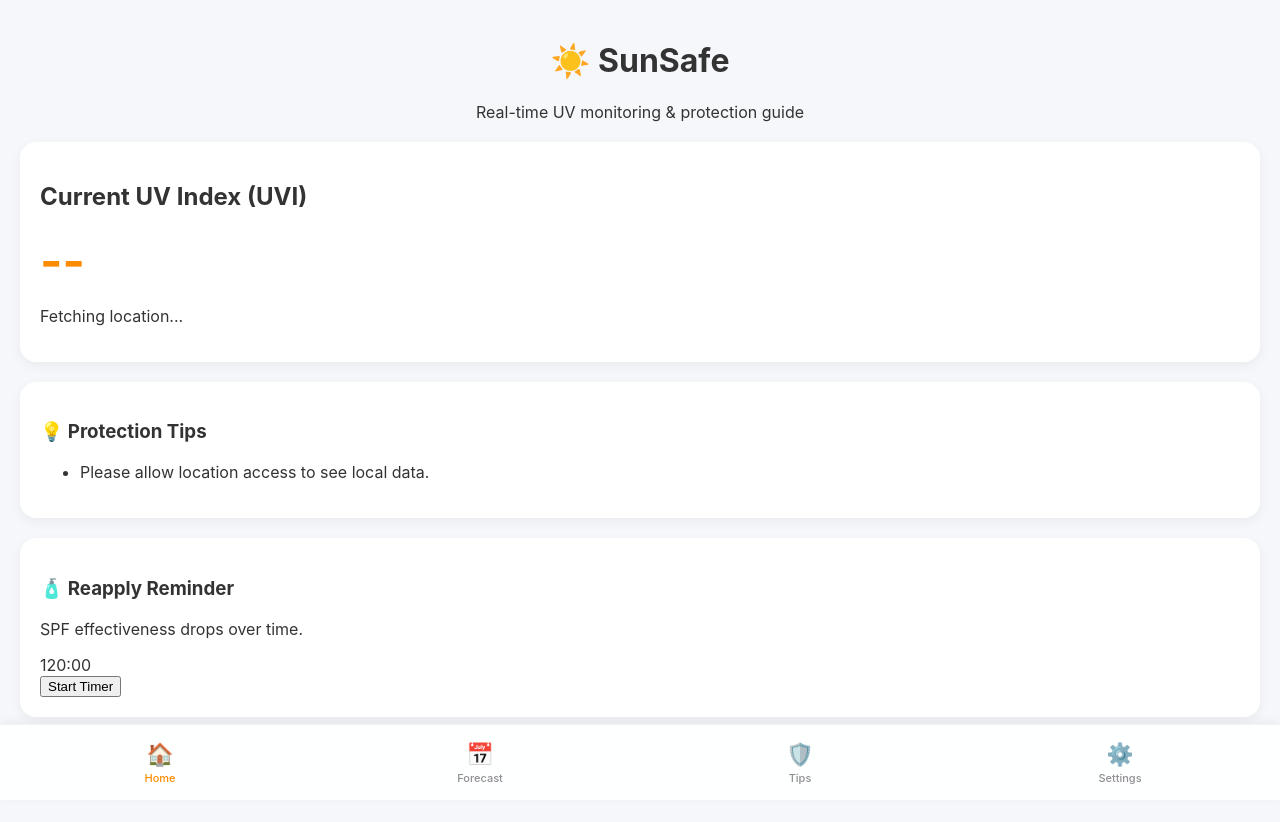
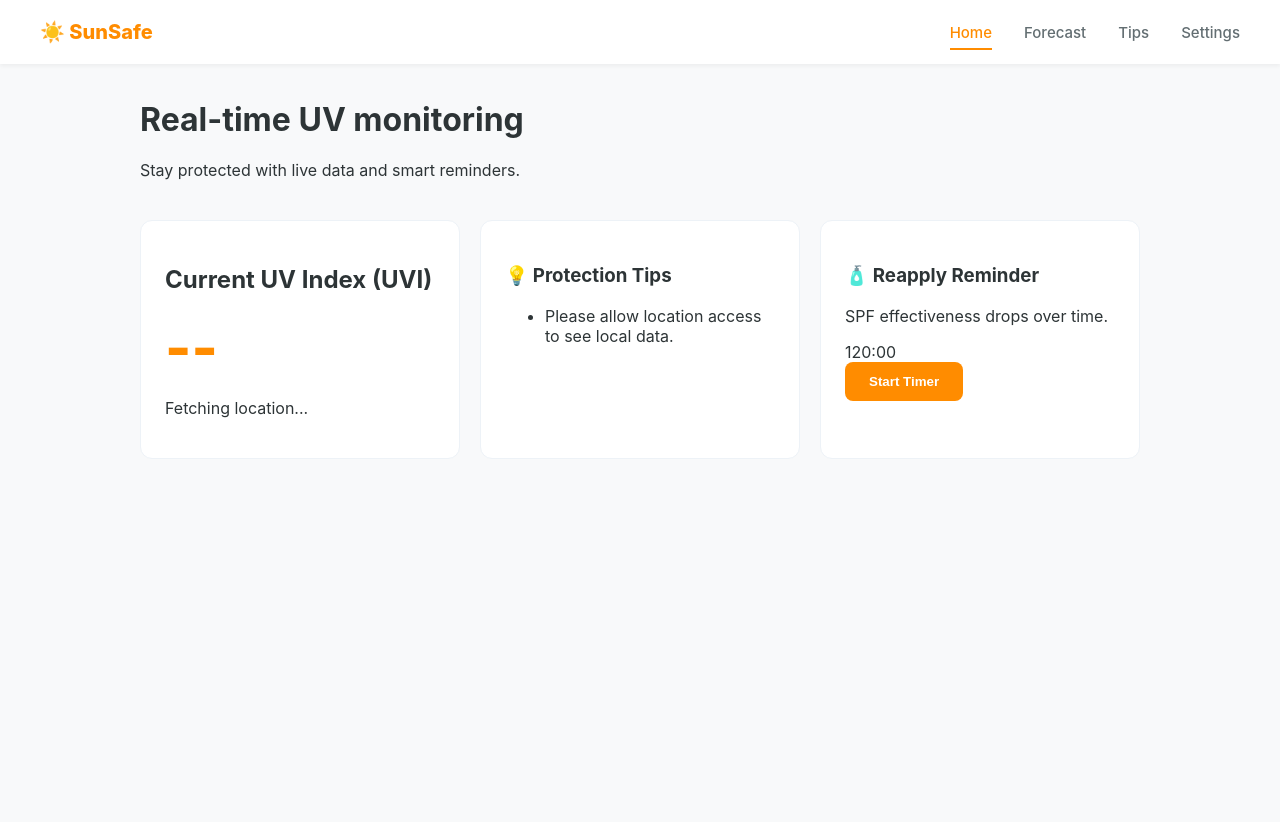
Before and after one commit to lliu0123/FIT5120-TP31, a website built with Vite: page my-project/index.html in a window 1280 px wide. After the commit the page ends 800 px from the top, so only its background shows below. Built offline with nearby package versions, Linux system fonts and the light colour scheme.

Commit message:
Modify: the wrong navigation bar location

```diff
--- a/my-project/index.html
+++ b/my-project/index.html
@@ -2,18 +2,30 @@
 <html lang="en">
 <head>
     <meta charset="UTF-8">
-    <meta name="viewport" content="width=device-width, initial-scale=1.0, viewport-fit=cover">
+    <meta name="viewport" content="width=device-width, initial-scale=1.0">
     <title>SunSafe | Your UV Monitor</title>
     <link rel="stylesheet" href="src/style.css">
 </head>
 <body>
+    <nav class="navbar">
+        <div class="nav-content">
+            <div class="logo">☀️ SunSafe</div>
+            <ul class="nav-links">
+                <li><a href="#home" class="nav-link active">Home</a></li>
+                <li><a href="#forecast" class="nav-link">Forecast</a></li>
+                <li><a href="#tips" class="nav-link">Tips</a></li>
+                <li><a href="#settings" class="nav-link">Settings</a></li>
+            </ul>
+        </div>
+    </nav>
+
     <div class="container">
         <header>
-            <h1>☀️ SunSafe</h1>
-            <p>Real-time UV monitoring & protection guide</p>
+            <h1>Real-time UV monitoring</h1>
+            <p>Stay protected with live data and smart reminders.</p>
         </header>
 
-        <main>
+        <main class="dashboard">
             <div class="card uvi-display">
                 <h2>Current UV Index (UVI)</h2>
                 <div id="uvi-value">--</div>
@@ -36,25 +48,6 @@
         </main>
     </div>
 
-    <nav class="bottom-nav">
-        <a href="#home" class="nav-item active">
-            <span class="nav-icon">🏠</span>
-            <span class="nav-label">Home</span>
-        </a>
-        <a href="#forecast" class="nav-item">
-            <span class="nav-icon">📅</span>
-            <span class="nav-label">Forecast</span>
-        </a>
-        <a href="#tips" class="nav-item">
-            <span class="nav-icon">🛡️</span>
-            <span class="nav-label">Tips</span>
-        </a>
-        <a href="#settings" class="nav-item">
-            <span class="nav-icon">⚙️</span>
-            <span class="nav-label">Settings</span>
-        </a>
-    </nav>
-
     <script src="src/script.js"></script>
 </body>
 </html>
--- a/my-project/src/script.js
+++ b/my-project/src/script.js
@@ -1,35 +1,30 @@
-/* --- Navigation Interactivity --- */
+/* --- Web Navigation Logic --- */
 
-function initNavigation() {
-    const navItems = document.querySelectorAll('.nav-item');
+function handleNavigation() {
+    const links = document.querySelectorAll('.nav-link');
 
-    navItems.forEach(item => {
-        item.addEventListener('click', function(e) {
-            // Remove 'active' class from all navigation items
-            navItems.forEach(nav => nav.classList.remove('active'));
+    links.forEach(link => {
+        link.addEventListener('click', function(e) {
+            // Remove active class from all links
+            links.forEach(l => l.classList.remove('active'));
 
-            // Add 'active' class to the clicked item
+            // Add active class to the current link
             this.classList.add('active');
 
-            // Note: add logic here to switch views/pages
-            console.log("Navigated to:", this.querySelector('.nav-label').textContent);
+            console.log("Navigating to:", this.getAttribute('href'));
         });
     });
 }
 
-/* --- Timer Logic (Placeholder) --- */
+/* --- App Initializer --- */
+document.addEventListener('DOMContentLoaded', () => {
+    handleNavigation();
 
-function initTimer() {
+    // Example logic for the start button
     const startBtn = document.getElementById('start-timer');
     if (startBtn) {
         startBtn.addEventListener('click', () => {
-            alert('Sunscreen reapply timer started!');
+            console.log('Timer started');
         });
     }
-}
-
-/* Initialize all functions when DOM is ready */
-document.addEventListener('DOMContentLoaded', () => {
-    initNavigation();
-    initTimer();
 });
--- a/my-project/src/style.css
+++ b/my-project/src/style.css
@@ -1,82 +1,119 @@
-/* Basic Reset */
+/* Base Styles */
 body {
   margin: 0;
   padding: 0;
-  font-family: -apple-system, BlinkMacSystemFont, "Segoe UI", Roboto, Helvetica, Arial, sans-serif;
-  background-color: #f5f7fa;
-  color: #333;
-  /* Add padding at the bottom so content isn't covered by nav */
-  padding-bottom: 90px;
+  font-family: 'Inter', -apple-system, sans-serif;
+  background-color: #f8f9fa;
+  color: #2d3436;
 }
 
+/* Navbar Container */
+.navbar {
+  position: fixed;
+  top: 0;
+  width: 100%;
+  height: 64px;
+  background-color: #ffffff;
+  box-shadow: 0 2px 4px rgba(0,0,0,0.05);
+  display: flex;
+  justify-content: center;
+  align-items: center;
+  z-index: 1000;
+}
+
+.nav-content {
+  width: 100%;
+  max-width: 1200px;
+  display: flex;
+  justify-content: space-between;
+  align-items: center;
+  padding: 0 24px;
+}
+
+.logo {
+  font-size: 20px;
+  font-weight: 800;
+  color: #FF8C00;
+}
+
+.nav-links {
+  list-style: none;
+  display: flex;
+  gap: 32px;
+  margin: 0;
+  padding: 0;
+}
+
+.nav-link {
+  text-decoration: none;
+  color: #636e72;
+  font-size: 15px;
+  font-weight: 500;
+  transition: color 0.2s;
+  position: relative;
+  padding: 8px 0;
+}
+
+/* Hover and Active State */
+.nav-link:hover {
+  color: #FF8C00;
+}
+
+.nav-link.active {
+  color: #FF8C00;
+}
+
+.nav-link.active::after {
+  content: '';
+  position: absolute;
+  bottom: 0;
+  left: 0;
+  width: 100%;
+  height: 2px;
+  background-color: #FF8C00;
+}
+
+/* Content Layout */
 .container {
-  padding: 20px;
+  max-width: 1000px;
+  margin: 100px auto 40px; /* Top margin for fixed navbar */
+  padding: 0 20px;
 }
 
 header {
-  text-align: center;
-  margin-bottom: 20px;
+  margin-bottom: 40px;
+}
+
+.dashboard {
+  display: grid;
+  grid-template-columns: repeat(auto-fit, minmax(300px, 1fr));
+  gap: 20px;
 }
 
 .card {
-  background: white;
-  padding: 20px;
-  border-radius: 16px;
-  margin-bottom: 20px;
-  box-shadow: 0 4px 12px rgba(0,0,0,0.05);
+  background: #fff;
+  padding: 24px;
+  border-radius: 12px;
+  border: 1px solid #edf2f7;
 }
 
 #uvi-value {
-  font-size: 48px;
-  font-weight: bold;
+  font-size: 56px;
+  font-weight: 800;
   color: #FF8C00;
 }
 
-/* --- Navigation Bar Styles --- */
-.bottom-nav {
-  position: fixed;
-  bottom: 0;
-  left: 0;
-  width: 100%;
-  height: 75px;
-  background-color: rgba(255, 255, 255, 0.9);
-  backdrop-filter: blur(15px); /* Modern Glassmorphism effect */
-  -webkit-backdrop-filter: blur(15px);
-  display: flex;
-  justify-content: space-around;
-  align-items: center;
-  border-top: 1px solid rgba(0, 0, 0, 0.05);
-  /* Safe area for iPhone home indicator */
-  padding-bottom: env(safe-area-inset-bottom);
-  box-shadow: 0 -2px 10px rgba(0, 0, 0, 0.05);
-  z-index: 9999;
+button {
+  background-color: #FF8C00;
+  color: white;
+  border: none;
+  padding: 12px 24px;
+  border-radius: 8px;
+  font-weight: 600;
+  cursor: pointer;
+  transition: opacity 0.2s;
 }
 
-.nav-item {
-  text-decoration: none;
-  display: flex;
-  flex-direction: column;
-  align-items: center;
-  color: #8e8e93; /* Default gray */
-  transition: all 0.3s ease;
-  flex: 1;
+button:hover {
+  opacity: 0.9;
 }
-
-.nav-icon {
-  font-size: 22px;
-  margin-bottom: 4px;
-}
-
-.nav-label {
-  font-size: 11px;
-  font-weight: 500;
-}
-
-/* Active state color based on Figma branding */
-.nav-item.active {
-  color: #FF8C00; /* Primary Brand Color */
-}
-
-.nav-item:active {
-  transform: scale(0.92); /* Press feedback */
-}
```
